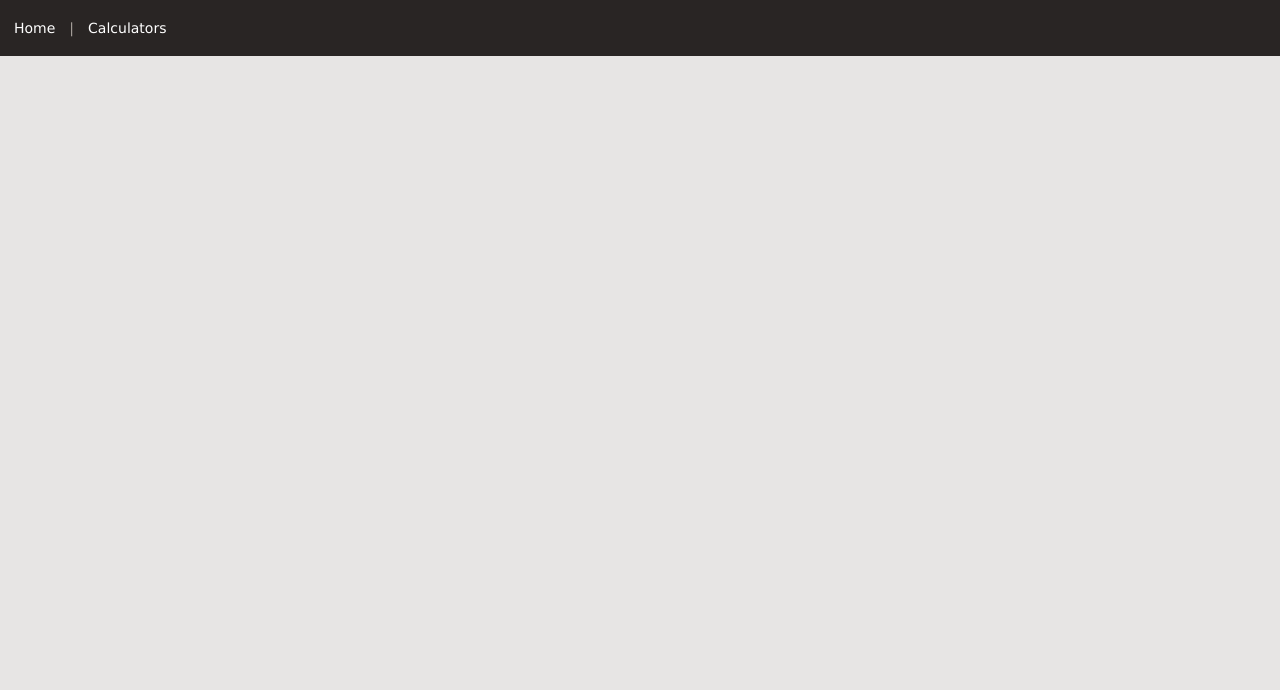
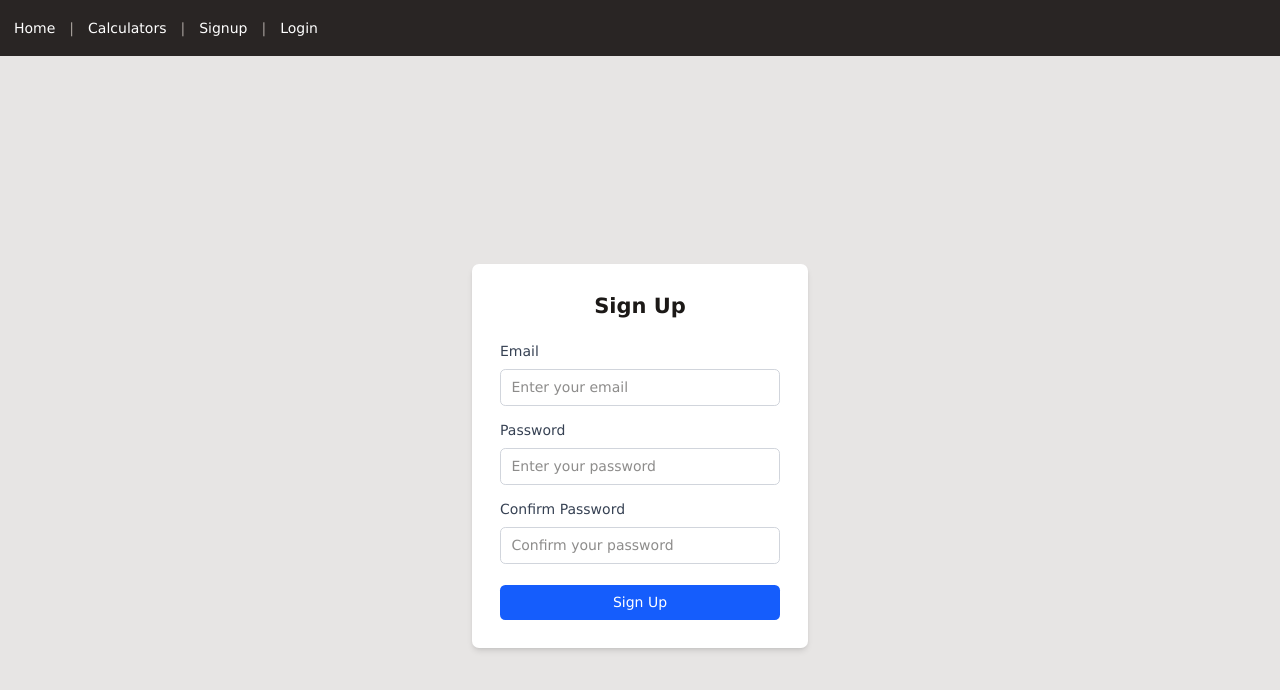
Before and after one commit to mtharmer/finance-harmertech, a React (Vite) app: page /signup in a window 1280 px wide. Before the commit this address had no page. Shown: the top 690 px of the page. Built offline with nearby package versions, Linux system fonts and the light colour scheme.

Commit message:
Creating signup/login pages

```diff
--- a/package.json
+++ b/package.json
@@ -11,6 +11,7 @@
   },
   "dependencies": {
     "@tailwindcss/vite": "^4.1.8",
+    "axios": "^1.9.0",
     "react": "^19.1.0",
     "react-dom": "^19.1.0",
     "react-router": "^7.6.2",
--- a/src/NavRoutes.jsx
+++ b/src/NavRoutes.jsx
@@ -1,5 +1,7 @@
 import Home from "./components/Home";
 import Calculators from "./components/Calculators";
+import Signup from "./components/auth/Signup";
+import Login from "./components/auth/Login";
 import { Routes, Route } from "react-router";
 
 export default function NavRoutes() {
@@ -7,6 +9,8 @@ export default function NavRoutes() {
     <Routes>
       <Route index path="/" element={<Home />} />
       <Route path="/calculators" element={<Calculators />} />
+      <Route path="/signup" element={<Signup />} />
+      <Route path="/login" element={<Login />} />
     </Routes>
   );
 }
--- /dev/null
+++ b/src/api/index.js
@@ -0,0 +1,23 @@
+import axios from 'axios';
+
+const client = axios.create({
+  baseURL: import.meta.env.FINANCE_API_URL || 'http://localhost:3000'
+});
+
+export const signup = async (userData) => {
+  try {
+    const response = await client.post('/signup', userData);
+    return response.data;
+  } catch (error) {
+    throw error.response ? error.response.data : new Error('Network error');
+  }
+}
+
+export const login = async (credentials) => {
+  try {
+    const response = await client.post('/login', credentials);
+    return response.data;
+  } catch (error) {
+    throw error.response ? error.response.data : new Error('Network error');
+  }
+}
--- a/src/components/Navbar.jsx
+++ b/src/components/Navbar.jsx
@@ -2,6 +2,8 @@ export default function Navbar() {
   const navItems = [
     { title: 'Home', ref: '/' },
     { title: 'Calculators', ref: '/calculators' },
+    { title: 'Signup', ref: '/signup' },
+    { title: 'Login', ref: '/login' },
   ];
 
   return (
--- /dev/null
+++ b/src/components/auth/Login.jsx
@@ -0,0 +1,64 @@
+import { login } from "../../api";
+import { useRef } from "react";
+
+export default function Login() {
+  const emailRef = useRef(null);
+  const passwordRef = useRef(null);
+
+  async function handleSubmit(event) {
+    event.preventDefault();
+    const credentials = {
+      email: emailRef.current.value,
+      password: passwordRef.current.value,
+    };
+    try {
+      const response = await login(credentials);
+      if (response.success) {
+        alert("Login successful!");
+        window.location.href = "/"; // Redirect to home page
+      } else {
+        alert("Login failed: " + response.message);
+      }
+    } catch (error) {
+      console.error("Login error:", error);
+      alert("An error occurred during login. Please try again.");
+    }
+  }
+
+  return (
+    <div className="flex justify-center items-center h-screen">
+      <div className="bg-white p-8 rounded-lg shadow-md w-96">
+        <h2 className="text-2xl font-bold mb-6 text-center">Login</h2>
+        <form>
+          <div className="mb-4">
+            <label className="block text-gray-700 mb-2">Email</label>
+            <input
+              ref={emailRef}
+              type="email"
+              className="w-full px-3 py-2 border border-gray-300 rounded-md focus:outline-none focus:ring-2 focus:ring-blue-500"
+              placeholder="Enter your email"
+              required
+            />
+          </div>
+          <div className="mb-4">
+            <label className="block text-gray-700 mb-2">Password</label>
+            <input
+              ref={passwordRef}
+              type="password"
+              className="w-full px-3 py-2 border border-gray-300 rounded-md focus:outline-none focus:ring-2 focus:ring-blue-500"
+              placeholder="Enter your password"
+              required
+            />
+          </div>
+          <button
+            type="submit"
+            onClick={handleSubmit}
+            className="w-full bg-blue-600 text-white py-2 rounded-md hover:bg-blue-700 focus:outline-none focus:ring-2 focus:ring-blue-500"
+          >
+            Login
+          </button>
+        </form>
+      </div>
+    </div>
+  );
+}
--- /dev/null
+++ b/src/components/auth/Signup.jsx
@@ -0,0 +1,77 @@
+import { signup } from "../../api";
+import { useRef } from "react";
+
+export default function Signup() {
+  const emailRef = useRef();
+  const passwordRef = useRef();
+  const confirmPasswordRef = useRef();
+
+  async function handleSubmit(event) {
+    event.preventDefault();
+
+    const userData = {
+      email: emailRef.current.value,
+      password: passwordRef.current.value,
+      confirmPassword: confirmPasswordRef.current.value,
+    };
+
+    try {
+      const response = await signup(userData);
+      if (response.success) {
+        alert("Signup successful! Please log in.");
+        window.location.href = "/login"; // Redirect to login page
+      } else {
+        alert("Signup failed: " + response.message);
+      }
+    } catch (error) {
+      console.error("Signup error:", error);
+      alert("An error occurred during signup. Please try again.");
+    }
+  }
+  return (
+    <div className="flex justify-center items-center h-screen">
+      <div className="bg-white p-8 rounded-lg shadow-md w-96">
+        <h2 className="text-2xl font-bold mb-6 text-center">Sign Up</h2>
+        <form>
+          <div className="mb-4">
+            <label className="block text-gray-700 mb-2">Email</label>
+            <input
+              ref={emailRef}
+              type="email"
+              className="w-full px-3 py-2 border border-gray-300 rounded-md focus:outline-none focus:ring-2 focus:ring-blue-500"
+              placeholder="Enter your email"
+              required
+            />
+          </div>
+          <div className="mb-4">
+            <label className="block text-gray-700 mb-2">Password</label>
+            <input
+              ref={passwordRef}
+              type="password"
+              className="w-full px-3 py-2 border border-gray-300 rounded-md focus:outline-none focus:ring-2 focus:ring-blue-500"
+              placeholder="Enter your password"
+              required
+            />
+          </div>
+          <div className="mb-6">
+            <label className="block text-gray-700 mb-2">Confirm Password</label>
+            <input
+              ref={confirmPasswordRef}
+              type="password"
+              className="w-full px-3 py-2 border border-gray-300 rounded-md focus:outline-none focus:ring-2 focus:ring-blue-500"
+              placeholder="Confirm your password"
+              required
+            />
+          </div>
+          <button
+            type="submit"
+            onClick={handleSubmit}
+            className="w-full bg-blue-600 text-white py-2 rounded-md hover:bg-blue-700 focus:outline-none focus:ring-2 focus:ring-blue-500"
+          >
+            Sign Up
+          </button>
+        </form>
+      </div>
+    </div>
+  );
+}
--- a/src/components/calculators/mortgage/MortgageInputs.jsx
+++ b/src/components/calculators/mortgage/MortgageInputs.jsx
@@ -9,13 +9,13 @@ export default function MortgageInputs({inputs, onInputChange, onRadioChange}) {
       <NumberInput label="Property Tax (monthly)" name="propertyTax" value={inputs.propertyTax} onChange={onInputChange} />
       <NumberInput label="Insurance (monthly)" name="homeownersInsurance" value={inputs.homeownersInsurance} onChange={onInputChange} />
       <NumberInput label="PMI (monthly)" name="pmi" value={inputs.pmi} onChange={onInputChange} />
-      <p className='m-2 text-center'>
-        <label class="inline-block items-center cursor-pointer">
+      <div className='m-2 text-center'>
+        <label className="inline-block items-center cursor-pointer">
           <span className='mr-2'>Add Extra Payments?</span>
           <input type="checkbox" value={inputs.addExtraPayment} className="sr-only peer" onChange={(e) => onRadioChange('addExtraPayment', e.target.checked)} />
           <div className="relative w-11 h-6 mt-2 bg-gray-200 peer-focus:outline-none peer-focus:ring-4 peer-focus:ring-blue-300 dark:peer-focus:ring-blue-800 rounded-full peer dark:bg-gray-700 peer-checked:after:translate-x-full rtl:peer-checked:after:-translate-x-full peer-checked:after:border-white after:content-[''] after:absolute after:top-[2px] after:start-[2px] after:bg-white after:border-gray-300 after:border after:rounded-full after:h-5 after:w-5 after:transition-all dark:border-gray-600 peer-checked:bg-blue-600 dark:peer-checked:bg-blue-600"></div>
         </label>
-      </p>
+      </div>
       <NumberInput label="Extra Payment Amount" name="extraPayment" value={inputs.extraPayment} onChange={onInputChange} disabled={!inputs.addExtraPayment} />
     </form>
   );
--- a/src/main.jsx
+++ b/src/main.jsx
@@ -2,14 +2,14 @@ import { StrictMode } from 'react'
 import { createRoot } from 'react-dom/client'
 import './index.css'
 import { BrowserRouter } from 'react-router'
-import Routes from './NavRoutes.jsx'
+import NavRoutes from './NavRoutes.jsx'
 import Navbar from './components/Navbar.jsx'
 
 createRoot(document.getElementById('root')).render(
   <StrictMode>
     <BrowserRouter>
       <Navbar />
-      <Routes />
+      <NavRoutes />
     </BrowserRouter>
   </StrictMode>,
 )
```
Also changed, not shown: 1 other file (tests, documents, lock files or other folders).
